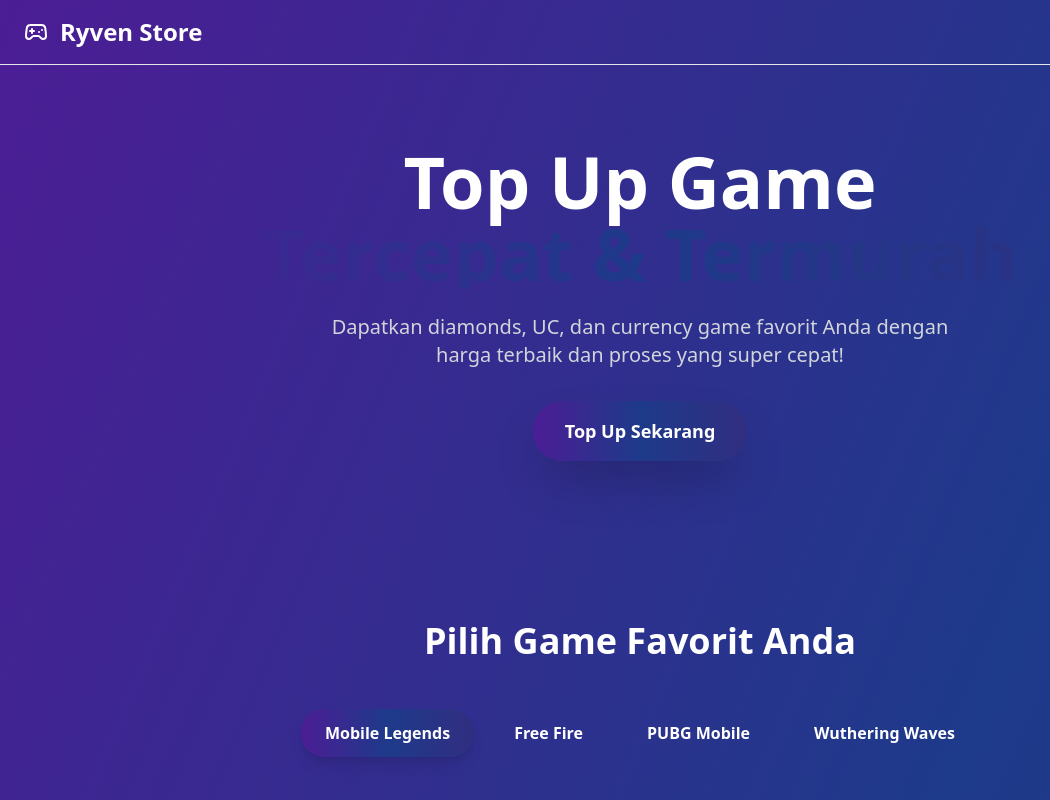
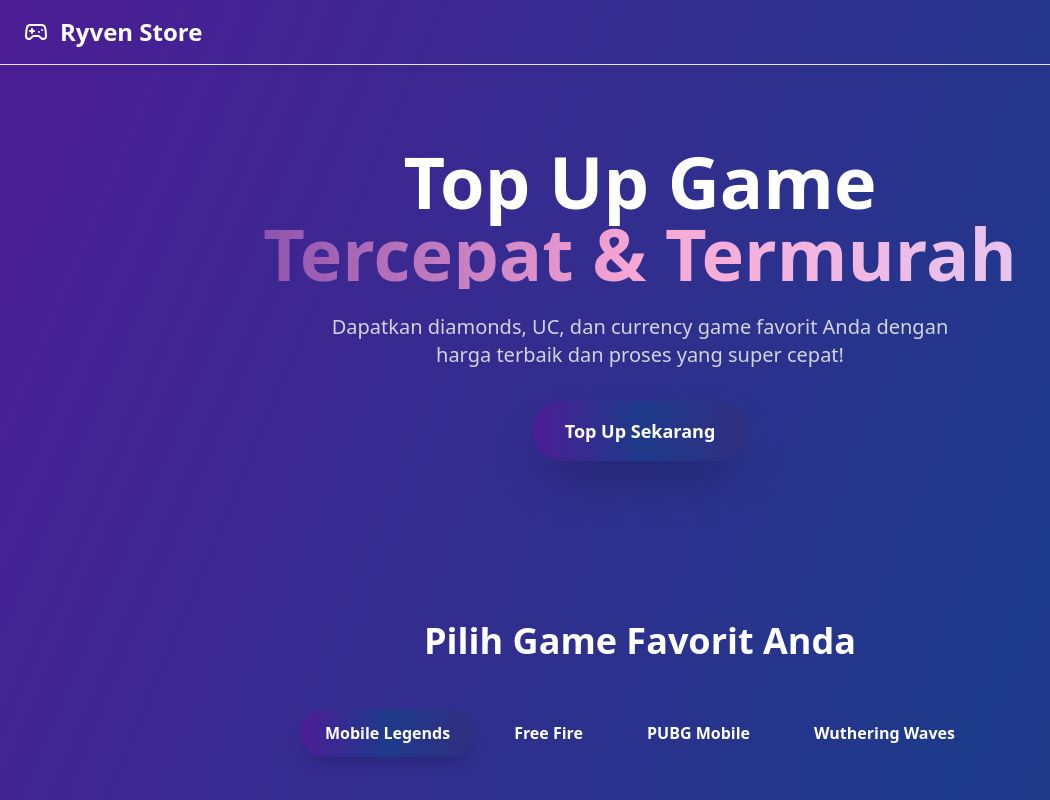
Before and after one commit to ryven29/bio-link, a Next.js app: page /topup in a window 1280 px wide. Shown: the top 800 px of the page, without its empty margins (0-1050 px from the left). Built offline with nearby package versions, Linux system fonts and the light colour scheme; a web font is replaced by a local one.

Commit message:
Update page.jsx

```diff
--- a/app/topup/page.jsx
+++ b/app/topup/page.jsx
@@ -155,7 +155,7 @@ const RyvenStore = () => {
             transition={{ duration: 0.8, delay: 0.2 }}
           >
             Top Up Game
-<span className="block text-transparent bg-clip-text bg-gradient-to-r from-cyan-200 to-purple-200">
+<span className="block text-transparent bg-clip-text bg-gradient-to-r from-cyan-200 via-pink-300 to-purple-200 drop-shadow-md">
   Tercepat & Termurah
 </span>
           </motion.h2>
@@ -380,7 +380,7 @@ const RyvenStore = () => {
           </motion.h3>
           <div className="flex flex-wrap justify-center gap-6">
             <motion.a
-              href="https://wa.me/6281234567890"
+              href="https://wa.me/628991103457"
               className="flex items-center space-x-3 bg-green-600 text-white px-6 py-3 rounded-full hover:bg-green-700 transition-all"
               whileHover={{ scale: 1.05 }}
               whileTap={{ scale: 0.95 }}
@@ -389,7 +389,7 @@ const RyvenStore = () => {
               <span>WhatsApp</span>
             </motion.a>
             <motion.a
-              href="https://instagram.com/ryvenstore"
+              href="https://instagram.com/fikrinrirham"
               className="flex items-center space-x-3 bg-pink-600 text-white px-6 py-3 rounded-full hover:bg-pink-700 transition-all"
               whileHover={{ scale: 1.05 }}
               whileTap={{ scale: 0.95 }}
@@ -398,7 +398,7 @@ const RyvenStore = () => {
               <span>Instagram</span>
             </motion.a>
             <motion.a
-              href="https://t.me/ryvenstore"
+              href="https://t.me/Ry_ven"
               className="flex items-center space-x-3 bg-blue-600 text-white px-6 py-3 rounded-full hover:bg-blue-700 transition-all"
               whileHover={{ scale: 1.05 }}
               whileTap={{ scale: 0.95 }}
```
